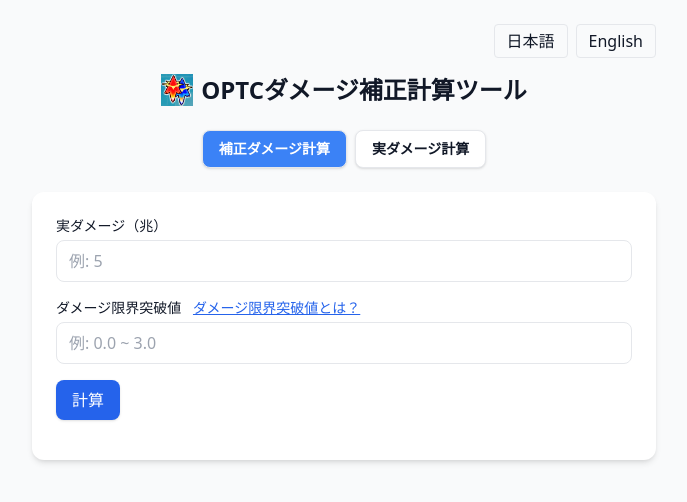
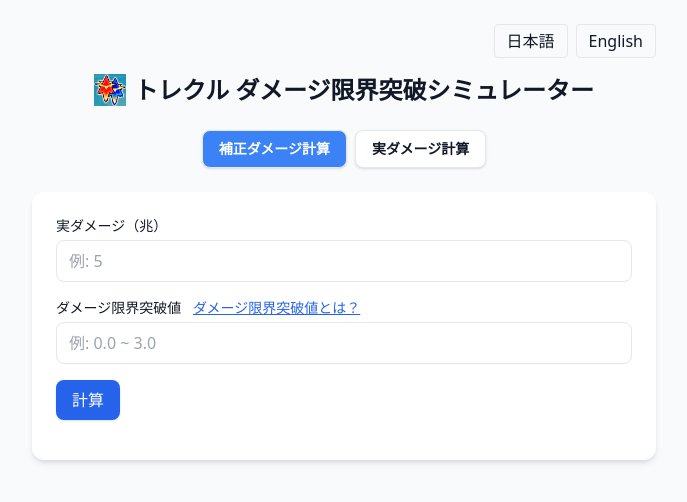
Before and after one commit to slave-of-dylan/optc-damage-limit-calculator, a plain HTML site: page index.html in a window 1280 px wide. Shown: the whole page, without its empty margins (296-983 px from the left). Drawn offline with nearby package versions, Linux system fonts and the light colour scheme.

Commit message:
Update index.html

```diff
--- a/index.html
+++ b/index.html
@@ -3,7 +3,7 @@
 <head>
   <meta charset="UTF-8">
   <meta name="viewport" content="width=device-width, initial-scale=1">
-  <title>OPTCダメージ補正計算ツール</title>
+  <title>トレクル ダメージ限界突破シミュレーター</title>
   <script src="https://cdn.tailwindcss.com"></script>
 </head>
 <body class="bg-gray-50 text-gray-900">
@@ -101,7 +101,7 @@
     // 辞書
     const translations = {
       ja: {
-        title: "OPTCダメージ補正計算ツール",
+        title: "トレクル ダメージ限界突破シミュレーター",
         correctedTab: "補正ダメージ計算",
         actualTab: "実ダメージ計算",
         inputActual: "実ダメージ（兆）",
@@ -119,7 +119,7 @@
         phLimit: "例: 0.0 ~ 3.0"
       },
       en: {
-        title: "OPTC Damage Limit Calculator",
+        title: "OPTC Damage Limit Break Simulator",
         correctedTab: "Corrected Damage",
         actualTab: "Actual Damage",
         inputActual: "Actual Damage (trillions)",
@@ -143,6 +143,9 @@
     function switchLang(lang) {
       currentLang = lang;
       localStorage.setItem("lang", lang);
+
+      // タイトル
+      document.title = translations[lang].title;
       // テキスト
       document.querySelectorAll("[data-i18n]").forEach(el => {
         const key = el.getAttribute("data-i18n");
```
